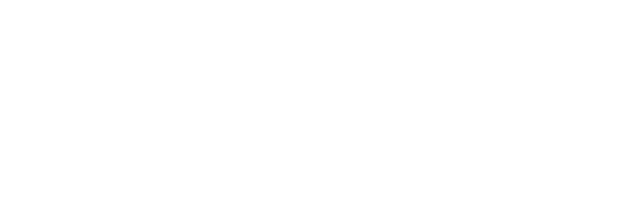
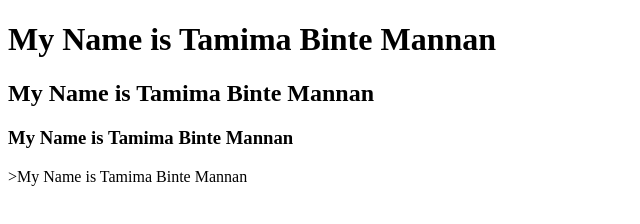
Before and after one commit to tamima07/my-second-repo, a plain HTML site: page index.html in a window 1280 px wide. Shown: the whole page, without its empty margins (0-640 px from the left). Drawn offline with Linux system fonts and the light colour scheme.

Commit message:
code added

```diff
--- a/index.html
+++ b/index.html
@@ -7,6 +7,9 @@
     <title>My Second Github Repo</title>
 </head>
 <body>
-
+    <h1>My Name is Tamima Binte Mannan</h1>
+    <h2>My Name is Tamima Binte Mannan</h2>
+    <h3>My Name is Tamima Binte Mannan</h3>
+    <p>>My Name is Tamima Binte Mannan</p>
 </body>
 </html>
```
